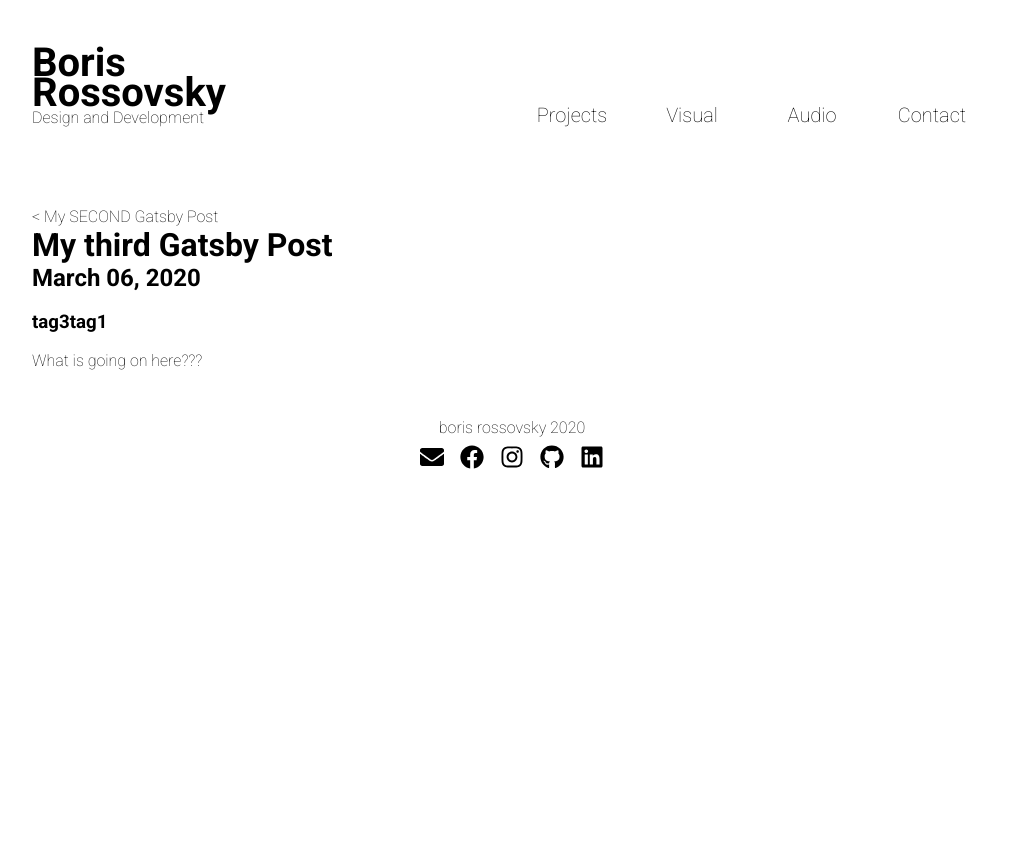
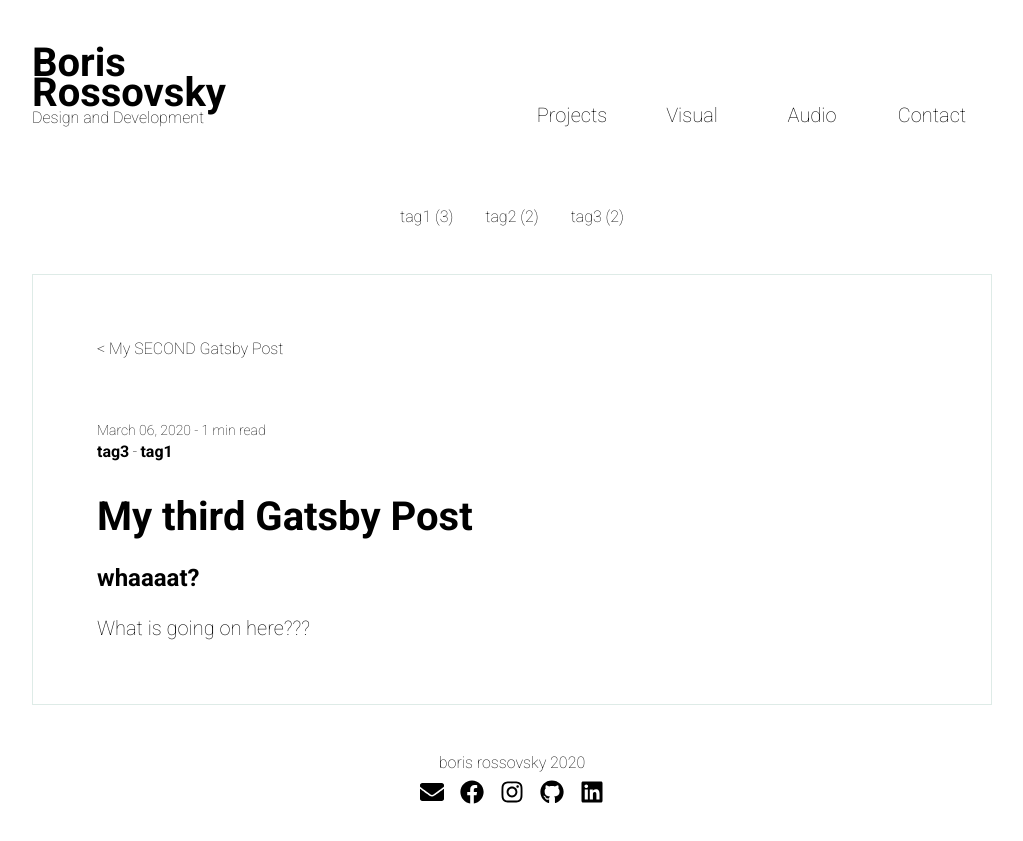
Before and after one commit to Ravanger/Personal-website_src, a Gatsby site: page /hello-world3 in a window 1280 px wide. Shown: the whole page, without its empty margins (128-1151 px from the left). Before the commit the page ends 800 px from the top, so only its background shows below. Built offline with nearby package versions, Linux system fonts and the light colour scheme; Gatsby itself is replaced by a stand-in of ours.

Commit message:
Blog post styling

```diff
--- a/src/components/templates/post.jsx
+++ b/src/components/templates/post.jsx
@@ -4,15 +4,18 @@ import kebabCase from "lodash/kebabCase"
 import { graphql, Link } from "gatsby"
 import { MDXRenderer } from "gatsby-plugin-mdx"
 import PropTypes from "prop-types"
+import styled from "styled-components"
 
 import Layout from "../layout"
 import SEO from "../seo"
+import TagsMenu from "../tagsmenu"
 
 export const pageQuery = graphql`
   query($id: String) {
     mdx(id: { eq: $id }) {
       id
       body
+      timeToRead
       frontmatter {
         date(formatString: "MMMM DD, YYYY")
         title
@@ -20,6 +23,67 @@ export const pageQuery = graphql`
         tags
       }
     }
+  }
+`
+
+const SectionBlog = styled.section`
+  padding: 1rem;
+  @media (min-width: 48em) {
+    padding: 4rem;
+    border-width: 1px;
+    border-style: solid;
+    border-color: #deebe7;
+  }
+`
+
+const NavBlogPosts = styled.nav`
+  margin-bottom: 4rem;
+`
+
+const DivNext = styled.div`
+  text-align: right;
+`
+
+const H2DateAndReadTime = styled.h2`
+  font-size: 0.875em;
+  font-weight: 100;
+  margin-bottom: 0.25rem;
+  & > span::before {
+    margin: 0.2rem;
+    content: "-";
+  }
+`
+
+const LiTagItem = styled.li`
+  margin-bottom: 2rem;
+  font-weight: 700;
+  & + li::before {
+    margin: 0.2rem;
+    content: "-";
+    font-weight: 100;
+  }
+`
+
+const H1Title = styled.h1`
+  font-size: 1.75em;
+  margin-bottom: 1.5rem;
+  @media (min-width: 48em) {
+    font-size: 2.5em;
+  }
+`
+
+const H2Description = styled.h2`
+  font-size: 1em;
+  margin-bottom: 1.5rem;
+  @media (min-width: 48em) {
+    font-size: 1.5em;
+  }
+`
+
+const ArticleMain = styled.article`
+  font-size: 1em;
+  @media (min-width: 48em) {
+    font-size: 1.25em;
   }
 `
 
@@ -34,7 +98,9 @@ const Post = ({ data: { mdx }, pageContext }) => {
         title={frontmatterData.title}
         description={frontmatterData.description}
       />
-      <div className="pure-g">
+      <TagsMenu />
+      <SectionBlog>
+        <NavBlogPosts className="pure-g">
           {prev && (
             <div className="pure-u-1-3">
               <Link to={prev.frontmatter.path}>
@@ -45,23 +111,30 @@ const Post = ({ data: { mdx }, pageContext }) => {
           <div className="pure-u-1-3"></div>
           {!prev && <div className="pure-u-1-3"></div>}
           {next && (
-          <div className="pure-u-1-3">
+            <DivNext className="pure-u-1-3">
               <Link to={next.frontmatter.path}>
                 {next.frontmatter.title + " >"}
               </Link>
-          </div>
+            </DivNext>
           )}
-      </div>
-      <h1>{frontmatterData.title}</h1>
-      <h2>{frontmatterData.date}</h2>
-      <h3>
+        </NavBlogPosts>
+        <H2DateAndReadTime>
+          {frontmatterData.date}
+          <span>{mdx.timeToRead} min read</span>
+        </H2DateAndReadTime>
+        <ul>
           {tags.map((tag, index) => (
-          <Link to={`/tags/${kebabCase(tag)}/`} key={index}>
-            {tag}
-          </Link>
+            <LiTagItem key={index}>
+              <Link to={`/tags/${kebabCase(tag)}/`}>{tag}</Link>
+            </LiTagItem>
           ))}
-      </h3>
+        </ul>
+        <H1Title>{frontmatterData.title}</H1Title>
+        <H2Description>{frontmatterData.description}</H2Description>
+        <ArticleMain>
           <MDXRenderer>{mdx.body}</MDXRenderer>
+        </ArticleMain>
+      </SectionBlog>
     </Layout>
   )
 }
@@ -76,6 +149,8 @@ Post.propTypes = {
   data: PropTypes.shape({
     mdx: PropTypes.shape({
       id: PropTypes.string.isRequired,
+      body: PropTypes.node.isRequired,
+      timeToRead: PropTypes.number.isRequired,
       frontmatter: PropTypes.shape({
         title: PropTypes.string.isRequired,
         date: PropTypes.string.isRequired,
```
Lines whose indentation alone changed are shown as unchanged.
